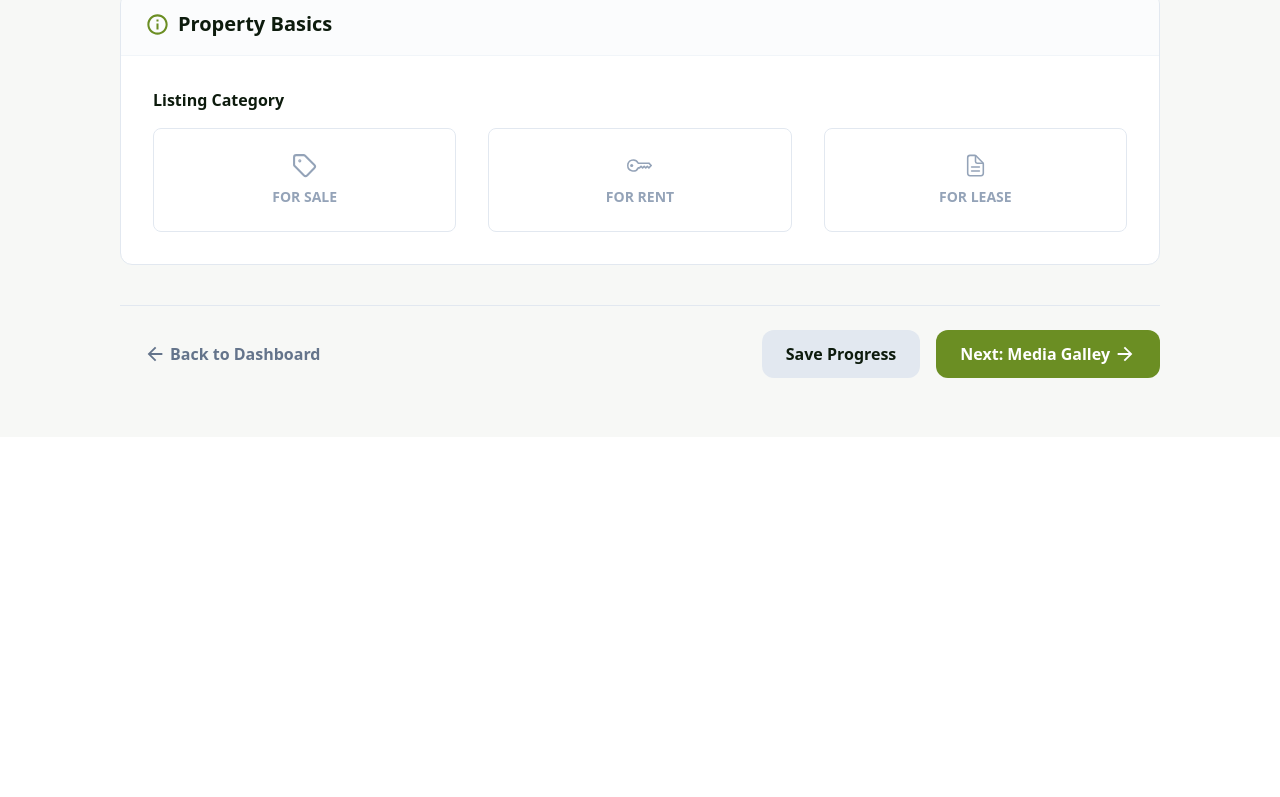
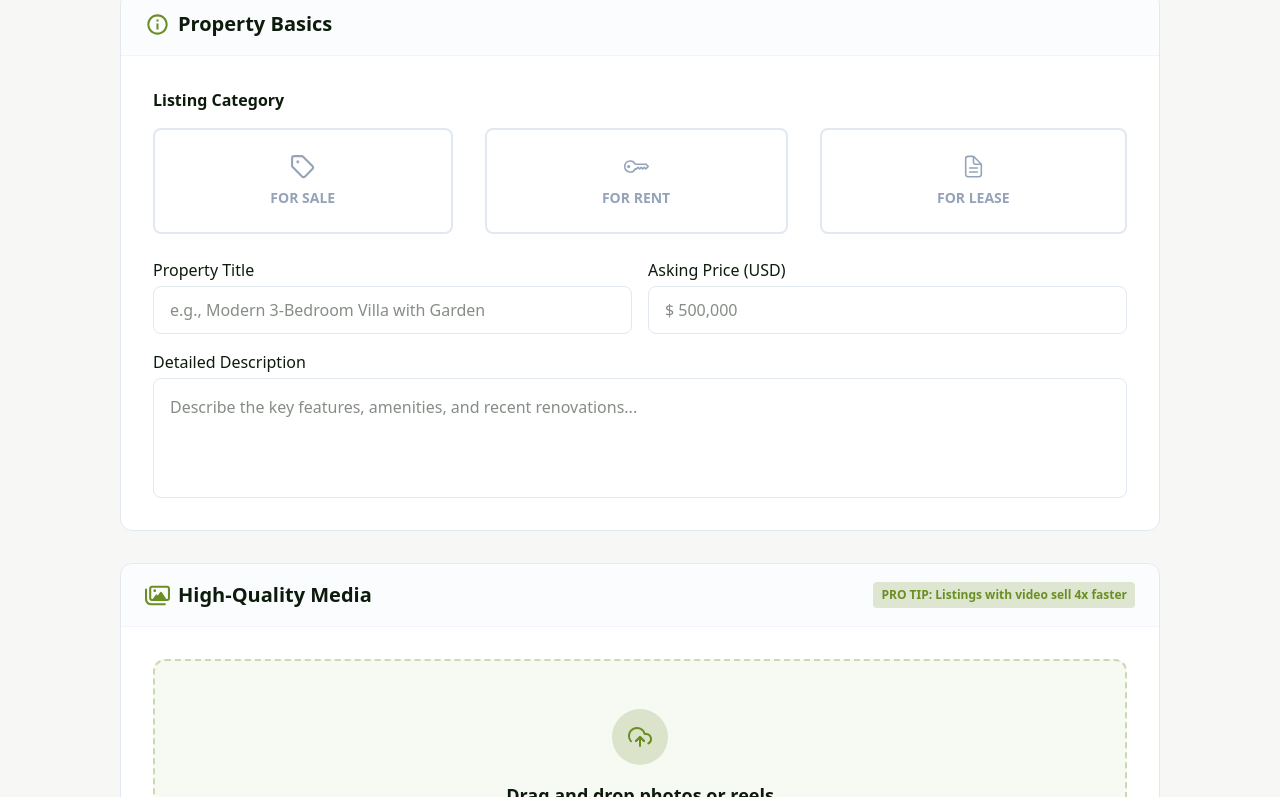
Before and after one commit to Akrapex/BRIVV-PROJECT, a React (Vite) app in the folder Brivv/: page /add-new-property in a window 1280 px wide. Shown: the part 363-1160 px from the top of the page. Before the commit the page ends 800 px from the top, so only its background shows below. Built offline with nearby package versions, Linux system fonts and the light colour scheme.

Commit message:
Added content to the property listing

```diff
--- a/Brivv/src/components/addNewPropertyComps/BasicInfo/BasicInfo.tsx
+++ b/Brivv/src/components/addNewPropertyComps/BasicInfo/BasicInfo.tsx
@@ -1,3 +1,4 @@
+import Media from "./Media";
 import PropertyBasics from "./PropertyBasics";
 
 function BasicInfo() {
@@ -12,6 +13,7 @@ function BasicInfo() {
       </p>
 
       <PropertyBasics />
+      <Media />
     </div>
   );
 }
--- /dev/null
+++ b/Brivv/src/components/addNewPropertyComps/BasicInfo/ListingForm.tsx
@@ -0,0 +1,35 @@
+function ListingForm() {
+  return (
+    <form className="mt-6">
+      <div className="flex flex-wrap gap-4 mb-4">
+        <label className="grow w-106.75 flex flex-col gap-1 text-[#0D1B0D]">
+          <p className="font-medium">Property Title</p>
+          <input
+            className="w-full h-12 px-4 outline-2 outline-transparent focus:outline-tertiary border border-tertiary rounded-lg transition-all duration-300"
+            type="text"
+            placeholder="e.g., Modern 3-Bedroom Villa with Garden"
+          />
+        </label>
+
+        <label className="grow w-106.75 flex flex-col gap-1 text-[#0D1B0D]">
+          <p className="grow font-medium">Asking Price (USD)</p>
+          <input
+            className="w-full h-12 px-4 outline-2 outline-transparent focus:outline-tertiary border border-tertiary rounded-lg transition-all duration-300"
+            type="text"
+            placeholder="$ 500,000"
+          />
+        </label>
+      </div>
+
+      <label className="grow flex flex-col gap-1 text-[#0D1B0D]">
+        <p className="font-medium">Detailed Description</p>
+        <textarea
+          className="w-full h-30 p-4 border border-tertiary rounded-lg outline-2 outline-transparent resize-none focus:outline-tertiary transition-all duration-300"
+          placeholder="Describe the key features, amenities, and recent renovations..."
+        ></textarea>
+      </label>
+    </form>
+  );
+}
+
+export default ListingForm;
--- /dev/null
+++ b/Brivv/src/components/addNewPropertyComps/BasicInfo/Media.tsx
@@ -0,0 +1,47 @@
+import { FaRegImages } from "react-icons/fa6";
+import { FiUploadCloud } from "react-icons/fi";
+import PropertyCard from "../PropertyCard";
+
+function Media() {
+  const element = (
+    <>
+      <div className="p-12 bg-[#6B8E230D] border-dashed border-2 border-[#6B8E234D] rounded-xl">
+        <div className="flex flex-col text-center items-center justify-center">
+          <span className="p-4 bg-[#6B8E2333] block w-fit rounded-full mb-4">
+            <FiUploadCloud size={24} color="#6B8E23" />
+          </span>
+          <h3 className="text-[18px] font-bold text-[#0D1B0D] leading-7 mb-1">
+            Drag and drop photos or reels
+          </h3>
+          <p className="text-[14px] text-[#64748B] leading-5 w-full lg:w-[38%]">
+            Support JPG, PNG and MP4. Suggested aspect ratio 4:3 for photos and
+            9:16 for reels.
+          </p>
+          <label className="mt-6 bg-[#6B8E23] py-2 px-6 font-bold rounded-lg text-white cursor-pointer">
+            Browse Files
+            <input type="file" hidden />
+          </label>
+        </div>
+      </div>
+    </>
+  );
+
+  const badge = (
+    <div className="py-1 px-2 bg-[#6B8E2333] text-[#6B8E23] text-[12px] font-bold rounded-sm">
+      PRO TIP: Listings with video sell 4x faster
+    </div>
+  );
+
+  return (
+    <>
+      <PropertyCard
+        icon={<FaRegImages size={25} color="#6B8E23" />}
+        headerText="High-Quality Media"
+        badge={badge}
+        component={element}
+      />
+    </>
+  );
+}
+
+export default Media;
--- a/Brivv/src/components/addNewPropertyComps/BasicInfo/PropertyBasics.tsx
+++ b/Brivv/src/components/addNewPropertyComps/BasicInfo/PropertyBasics.tsx
@@ -3,14 +3,17 @@ import { LuTag } from "react-icons/lu";
 import { BsKey } from "react-icons/bs";
 import { IoDocumentTextOutline } from "react-icons/io5";
 import { useState } from "react";
+import ListingForm from "./ListingForm";
+import PropertyCard from "../PropertyCard";
+import SelectionTypeCard from "./SelectionTypeCard";
 
-interface Type {
+interface ListingCategory {
   id: string;
   label: string;
   icon: React.ReactNode;
 }
 
-const propertyType: Type[] = [
+const propertyType: ListingCategory[] = [
   { id: "sale", label: "FOR SALE", icon: <LuTag size={25} /> },
   { id: "rent", label: "FOR RENT", icon: <BsKey size={25} /> },
   {
@@ -23,34 +26,34 @@ const propertyType: Type[] = [
 function PropertyBasics() {
   const [selectedType, setSelectedType] = useState<string | null>(null);
 
-  return (
-    <div className="mt-8 bg-white border border-tertiary rounded-xl overflow-hidden">
-      <header className="py-4 px-6 bg-[#F8FAFC80] border-b border-[#F1F5F9] flex items-center gap-2">
-        <IoMdInformationCircleOutline size={25} color="#6B8E23" />
-        <h2 className="text-[20px] font-bold text-[#0D1B0D]">
-          Property Basics
-        </h2>
-      </header>
-
-      <div className="p-8">
+  const element = (
+    <>
       <h3 className="text-[16px] font-semibold text-[#0D1B0D]">
         Listing Category
       </h3>
 
-        <div className="mt-4 flex gap-8">
+      <div className="mt-4 flex flex-col md:flex-row gap-8">
         {propertyType.map((type) => (
-            <div
+          <SelectionTypeCard
             key={type.id}
-              onClick={() => setSelectedType(type.id)}
-              className={`grow flex flex-col justify-center items-center w-70.5 gap-2 py-6 border ${selectedType === type.id ? "border-[#6B8E23] text-[#6B8E23]" : "border-tertiary text-[#94A3B8]"} rounded-lg cursor-pointer transition-all duration-300`}
-            >
-              {type.icon}
-              <h4 className="text-[14px] font-bold">{type.label}</h4>
-            </div>
+            active={selectedType === type.id}
+            onclick={() => setSelectedType(type.id)}
+            icon={type.icon}
+            label={type.label}
+          />
         ))}
       </div>
-      </div>
-    </div>
+
+      <ListingForm />
+    </>
+  );
+
+  return (
+    <PropertyCard
+      icon={<IoMdInformationCircleOutline size={25} color="#6B8E23" />}
+      headerText="Property Basics"
+      component={element}
+    />
   );
 }
 
--- /dev/null
+++ b/Brivv/src/components/addNewPropertyComps/BasicInfo/SelectionTypeCard.tsx
@@ -0,0 +1,20 @@
+interface ListingCategory {
+  label: string;
+  icon: React.ReactNode;
+  active: boolean;
+  onclick: React.MouseEventHandler<HTMLDivElement>;
+}
+
+function SelectionTypeCard({ label, icon, active, onclick }: ListingCategory) {
+  return (
+    <div
+      onClick={onclick}
+      className={`grow flex flex-col justify-center items-center gap-2 py-6 border-2 ${active ? "border-[#6B8E23] text-[#6B8E23] bg-[#f8f9f4]" : "border-tertiary text-[#94A3B8]"} rounded-lg cursor-pointer transition-all duration-300`}
+    >
+      {icon}
+      <h4 className="text-[14px] font-bold">{label}</h4>
+    </div>
+  );
+}
+
+export default SelectionTypeCard;
--- /dev/null
+++ b/Brivv/src/components/addNewPropertyComps/PropertyCard.tsx
@@ -0,0 +1,25 @@
+interface Type {
+  icon: React.ReactNode;
+  headerText: string;
+  component: React.ReactElement;
+  badge?: React.ReactElement;
+}
+
+function PropertyCard({ icon, headerText, component, badge }: Type) {
+  return (
+    <div className="my-8 bg-white border border-tertiary rounded-xl overflow-hidden">
+      <header className="py-4 px-6 bg-[#F8FAFC80] border-b border-[#F1F5F9] flex items-center justify-between gap-2">
+        <div className="flex items-center gap-2">
+          {icon}
+          <h2 className="text-[20px] font-bold text-[#0D1B0D]">{headerText}</h2>
+        </div>
+
+        {badge && badge}
+      </header>
+
+      <div className="p-8">{component}</div>
+    </div>
+  );
+}
+
+export default PropertyCard;
```
Lines whose indentation alone changed are shown as unchanged.
